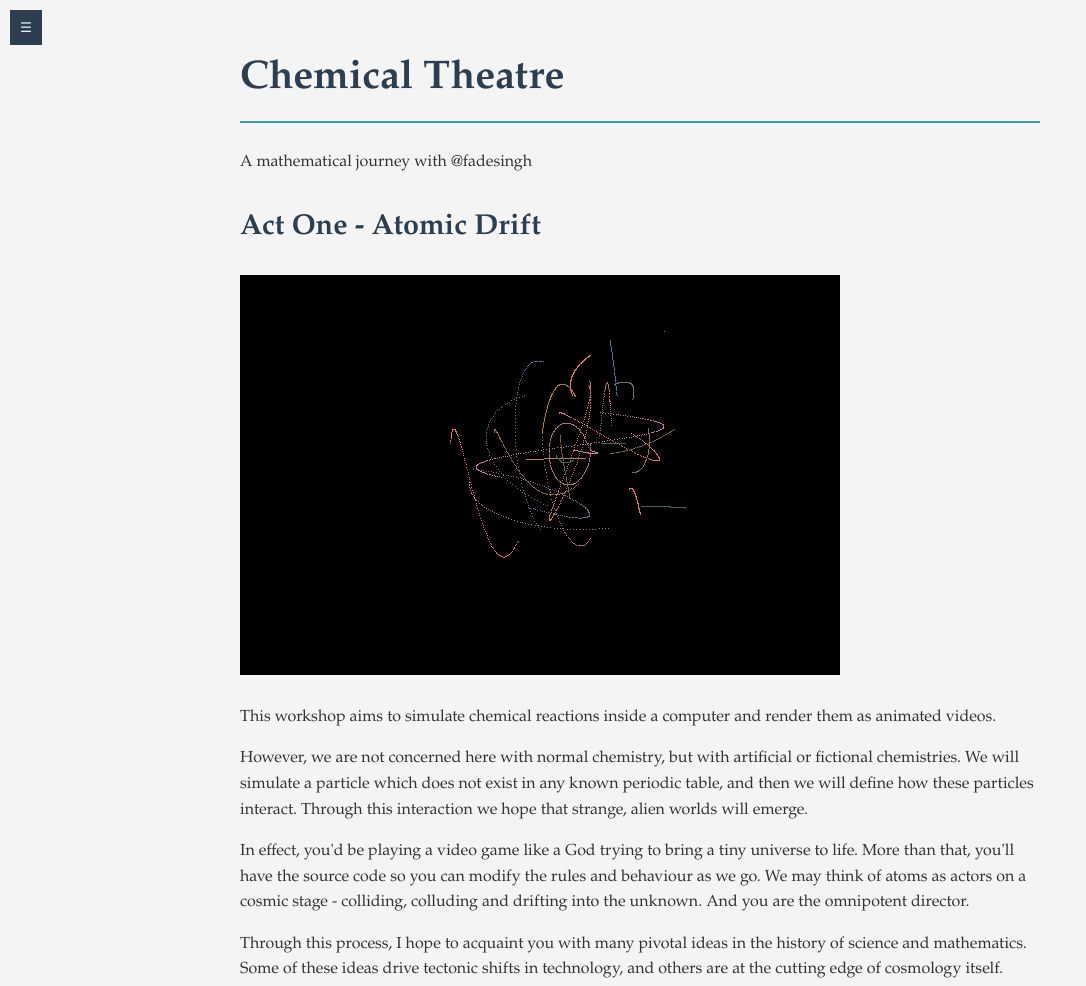
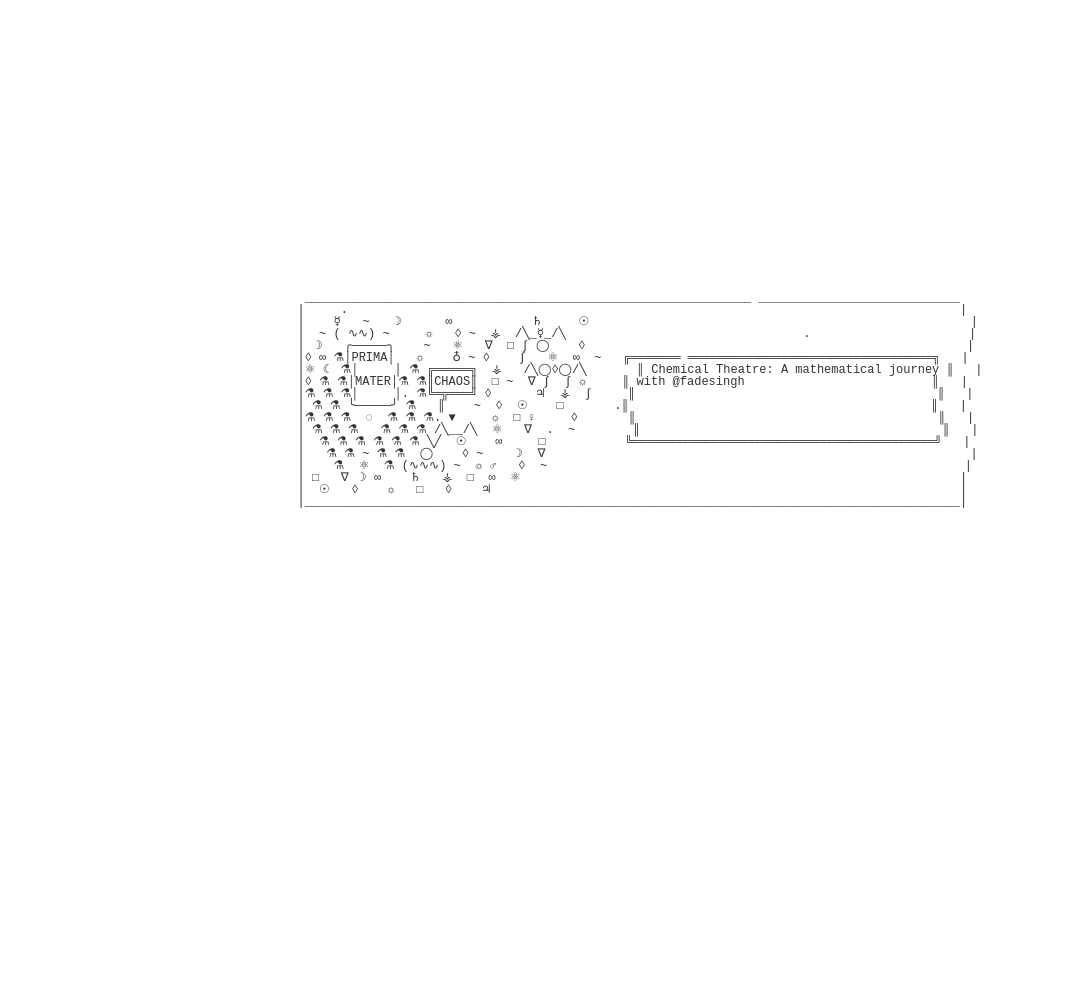
Before and after one commit to fadesingh/ChemicalTheater, a plain HTML site: page index.html in a window 1280 px wide. Shown: the top 986 px of the page, without its empty margins (0-1086 px from the left). After the commit the page ends 800 px from the top, so only its background shows below. Drawn offline with Linux system fonts and the light colour scheme.

Commit message:
updated site

```diff
--- a/index.html
+++ b/index.html
@@ -3,183 +3,169 @@
 <head>
     <meta charset="UTF-8">
     <meta name="viewport" content="width=device-width, initial-scale=1.0">
-    <title>Chemical Theatre</title>
+    <title>Chemical Theatre ASCII Animation</title>
     <style>
         body {
-            font-family: Garamond, serif;
-            line-height: 1.6;
+            background-color: white;
             color: #333;
+            font-family: 'Courier New', Courier, monospace;
+            display: flex;
+            justify-content: center;
+            align-items: center;
+            height: 100vh;
             margin: 0;
-            padding: 0;
-            background-color: #f4f4f4;
+            overflow: hidden;
         }
-        .sidebar {
-            width: 250px;
-            background-color: #2c3e50;
-            color: #ecf0f1;
-            position: fixed;
-            height: 100vh;
-            left: -250px;
-            transition: left 0.3s ease;
-            z-index: 1000;
-            overflow-y: auto;
-        }
-        .sidebar.active {
-            left: 0;
-        }
-        .sidebar-content {
-            padding: 20px;
-        }
-        .sidebar a {
-            color: #ecf0f1;
-            text-decoration: none;
-            display: block;
-            margin-bottom: 10px;
-        }
-        .sidebar a:hover {
-            color: #3498db;
-        }
-        .main-content {
-            transition: margin-left 0.3s ease;
-            padding: 20px;
-            max-width: 800px;
-            margin: 0 auto;
-        }
-        .toggle-btn {
-            position: fixed;
-            left: 10px;
-            top: 10px;
-            z-index: 1001;
-            background-color: #2c3e50;
-            color: #ecf0f1;
-            border: none;
-            padding: 10px;
-            cursor: pointer;
-        }
-        h1, h2 {
-            color: #2c3e50;
-        }
-        h1 {
-            font-size: 2.5em;
-            border-bottom: 2px solid #3498db;
-            padding-bottom: 10px;
-        }
-        h2 {
-            font-size: 1.8em;
-            margin-top: 30px;
-        }
-        .gif-container {
-            max-width: 100%;
-            height: auto;
-            margin: 20px 0;
-        }
-        img {
-            max-width: 100%;
-            height: auto;
-        }
-        ul {
-            padding-left: 20px;
-        }
-        @media (max-width: 768px) {
-            .sidebar {
-                width: 100%;
-                left: -100%;
-            }
-            .main-content {
-                margin-left: 0;
-            }
+        #canvas {
+            font-size: 12px;
+            line-height: 1;
+            white-space: pre;
         }
     </style>
 </head>
 <body>
-    <button class="toggle-btn" onclick="toggleSidebar()">☰</button>
-
-    <nav class="sidebar" id="sidebar">
-        <div class="sidebar-content">
-            <h2>Sections</h2>
-            <a href="#introduction">Introduction</a>
-            <a href="#themes">Themes Covered</a>
-            <a href="#who-should-participate">Who should participate?</a>
-            <a href="#method">Method</a>
-            <a href="#schedule">Schedule</a>
-            <a href="#fees">Fees</a>
-            <a href="#reading-list">Reading List</a>
-            <a href="#links">Links</a>
-        </div>
-    </nav>
-
-    <div class="main-content">
-        <header>
-            <h1>Chemical Theatre</h1>
-            <p>A mathematical journey with @fadesingh</p>
-        </header>
-
-        <main>
-            <section id="introduction">
-                <h2>Act One - Atomic Drift</h2>
-                <div class="gif-container">
-                    <img src="atomic_drift.gif?v=1" alt="Atomic Drift Animation">
-                </div>
-                <p>This workshop aims to simulate chemical reactions inside a computer and render them as animated videos.</p>
-                <p>However, we are not concerned here with normal chemistry, but with artificial or fictional chemistries. We will simulate a particle which does not exist in any known periodic table, and then we will define how these particles interact. Through this interaction we hope that strange, alien worlds will emerge.</p>
-                <p>In effect, you'd be playing a video game like a God trying to bring a tiny universe to life. More than that, you'll have the source code so you can modify the rules and behaviour as we go. We may think of atoms as actors on a cosmic stage - colliding, colluding and drifting into the unknown. And you are the omnipotent director.</p>
-                <p>Through this process, I hope to acquaint you with many pivotal ideas in the history of science and mathematics. Some of these ideas drive tectonic shifts in technology, and others are at the cutting edge of cosmology itself.</p>
-            </section>
-
-            <section id="themes">
-                <h2>Themes Covered</h2>
-                <p>(but not limited to) linear algebra, quantum mechanics, random or stochastic processes, time series analysis, probability, group theory, entropy, thermodynamics and more.</p>
-            </section>
-
-            <section id="who-should-participate">
-                <h2>Who should participate?</h2>
-                <p>If science and mathematics doesn't attract you on a deeply intellectual and emotional level, my course is not for you.</p>
-                <p>If you are above the age of 20, curious about scientific and mathematical ideas and their history beyond the level of a mere dilettante & not satisfied with the superficial treatment of pop-science books this might be exactly what you need. I am the bridge for that person, I am opening the door, but it's up to them if they want to walk in.</p>
-                <p>Some background in science or programming is preferred.</p>
-            </section>
-
-            <section id="method">
-                <h2>Method</h2>
-                <p>Google Group (mailing list), animated gifs & video, python codes, modules every 15 days, printed course material (at the end of the course).</p>
-            </section>
-
-            <section id="schedule">
-                <h2>Schedule</h2>
-                <p>3 months starting from September 10, 2024.</p>
-            </section>
-
-            <section id="fees">
-                <h2>Fees</h2>
-                <p>499 USD or Rs. 42,000 (depending on the conversion rate at the time of payment). All fees to be made in advance and are non-refundable. I reserve the right to admission.</p>
-            </section>
-
-            <section id="reading-list">
-                <h2>Reading List</h2>
-                <p>To be updated with recommended books and resources.</p>
-            </section>
-
-            <section id="links">
-                <h2>Links</h2>
-                <p>Placeholder for important links and resources.</p>
-            </section>
-        </main>
-
-        <footer>
-            <p>&copy; 2024 Chemical Theatre by @fadesingh</p>
-        </footer>
-    </div>
+    <div id="canvas"></div>
 
     <script>
-        function toggleSidebar() {
-            var sidebar = document.getElementById("sidebar");
-            var mainContent = document.querySelector(".main-content");
-            sidebar.classList.toggle("active");
-            if (sidebar.classList.contains("active")) {
-                mainContent.style.marginLeft = "250px";
-            } else {
-                mainContent.style.marginLeft = "0";
+        const canvas = document.getElementById('canvas');
+        let frame = 0;
+
+        const baseStructure = `
+ ___________________________________________________________________________________________
+|                                                                                           |
+|    ☿   ~   ☽      ∞           ♄     ☉                                                     |
+|  ~ (∿∿∿) ~     ☼   ◊ ~  ⚶  /╲_☿_/╲                                                        |
+| ☽   ╭─────╮    ~   ⚛   ∇  □ ∫ ◯    ◊                                                     |
+|◊ ∞ ⚗│PRIMA│   ☼    ♁ ~ ◊    ∫   ⚛  ∞  ~   ╔══════════════════════════════════════════╗   |
+|⚛ ☾ ⚗│     │ ⚗ ╔═════╗  ⚶   /╲◯◊◯/╲       ║                                          ║   |
+|◊ ⚗ ⚗│MATER│⚗ ⚗║CHAOS║  □ ~  ∇ ∫  ∫ ☼     ║                                          ║   |
+|⚗ ⚗ ⚗│     │⚗ ⚗╚═╦═══╝ ◊      ♃  ⚶  ∫     ║                                          ║   |
+| ⚗ ⚗ ╰─────╯ ⚗   ║    ~  ◊  ☉    □        ║                                          ║   |
+|⚗ ⚗ ⚗  ◌  ⚗ ⚗ ⚗  ▼     ☼  □ ♀     ◊       ║                                          ║   |
+| ⚗ ⚗ ⚗   ⚗ ⚗ ⚗ /╲__/╲  ⚛   ∇  ⚶  ~        ║                                          ║   |
+|  ⚗ ⚗ ⚗ ⚗ ⚗ ⚗ ╲╱  ☉    ∞     □           ╚══════════════════════════════════════════╝   |
+|   ⚗ ⚗ ~ ⚗ ⚗  ◯    ◊ ~    ☽  ∇                                                           |
+|    ⚗  ⚛  ⚗ (∿∿∿) ~  ☼ ♂   ◊  ~                                                          |
+| □   ∇ ☽ ∞    ♄   ⚶  □  ∞  ⚛                                                             |
+|  ☉   ◊    ☼   □   ◊    ♃                                                                 |
+|___________________________________________________________________________________________|
+        `;
+
+        const textFragments = [
+            "Chemical Theatre: A mathematical journey with @fadesingh",
+            "Act One - Atomic Drift",
+            "This workshop aims to simulate chemical reactions inside a computer",
+            "and render them as animated videos.",
+            "We are not concerned here with normal chemistry,",
+            "but with artificial or fictional chemistries.",
+            "We will simulate a particle which does not exist in any known periodic table,",
+            "and then we will define how these particles interact.",
+            "Through this interaction we hope that strange, alien worlds will emerge.",
+            "You'd be playing a video game like a God trying to bring a tiny universe to life.",
+            "You'll have the source code so you can modify the rules and behaviour as we go.",
+            "We may think of atoms as actors on a cosmic stage -",
+            "colliding, colluding and drifting into the unknown.",
+            "And you are the omnipotent director.",
+            "Themes: linear algebra, quantum mechanics, random processes,",
+            "time series analysis, probability, group theory, entropy, thermodynamics and more.",
+            "If you are above 20, curious about scientific and mathematical ideas",
+            "beyond the level of a mere dilettante & not satisfied with pop-science books,",
+            "this might be exactly what you need.",
+            "Some background in science or programming is preferred.",
+            "3 months starting from September 10, 2024.",
+            "Fees: 499 USD or Rs. 42,000"
+        ];
+
+        const equations = [
+            "E = mc²",
+            "F = G(m₁m₂)/r²",
+            "∇ × B = μ₀J + μ₀ε₀∂E/∂t",
+            "iℏ∂ψ/∂t = Ĥψ",
+            "S = k ln W",
+            "PV = nRT",
+            "∫ e^x dx = e^x + C",
+            "∇ · E = ρ/ε₀",
+            "d/dx[f(x)g(x)] = f'(x)g(x) + f(x)g'(x)",
+            "∑(n=1 to ∞) 1/n² = π²/6",
+        ];
+
+        function getRandomPosition(width, height) {
+            return {
+                x: Math.floor(Math.random() * (width - 10)),
+                y: Math.floor(Math.random() * (height - 6))
+            };
+        }
+
+        function replaceAt(str, row, col, replacement) {
+            const lines = str.split('\n');
+            for (let i = 0; i < replacement.length; i++) {
+                if (row + i < lines.length) {
+                    lines[row + i] = lines[row + i].substring(0, col) +
+                                     replacement[i] +
+                                     lines[row + i].substring(col + replacement[i].length);
+                }
             }
+            return lines.join('\n');
         }
+
+        function animate() {
+            let currentFrame = baseStructure;
+
+            // Add text fragments
+            const textPos = {x: 45, y: 7};
+            const text = textFragments[Math.floor(frame / 180) % textFragments.length];
+            const wrappedText = wrapText(text, 40);
+            currentFrame = replaceAt(currentFrame, textPos.y, textPos.x, wrappedText);
+
+            // Add equation
+            if (frame % 180 === 0) {
+                const equation = equations[Math.floor(Math.random() * equations.length)];
+                const eqPos = getRandomPosition(40, 15);
+                currentFrame = replaceAt(currentFrame, eqPos.y, eqPos.x, [equation]);
+            }
+
+            // Animate symbols (every 2 seconds)
+            if (frame % 60 === 0) {
+                const symbols = '☿☽☾☉♄♃♀♂⚛⚗◊□∇∞☼◯';
+                for (let i = 0; i < currentFrame.length; i++) {
+                    if (symbols.includes(currentFrame[i]) && Math.random() < 0.05) {
+                        const randomSymbol = symbols[Math.floor(Math.random() * symbols.length)];
+                        currentFrame = currentFrame.substring(0, i) + randomSymbol + currentFrame.substring(i + 1);
+                    }
+                }
+            }
+
+            // Add some noise (every frame, but less of it)
+            for (let i = 0; i < 10; i++) {
+                const pos = getRandomPosition(80, 20);
+                const noise = Math.random() < 0.5 ? '.' : ' ';
+                currentFrame = replaceAt(currentFrame, pos.y, pos.x, [noise]);
+            }
+
+            canvas.textContent = currentFrame;
+            frame++;
+            setTimeout(() => requestAnimationFrame(animate), 33); // ~30 fps
+        }
+
+        function wrapText(text, maxLength) {
+            const words = text.split(' ');
+            let lines = [];
+            let currentLine = '';
+
+            words.forEach(word => {
+                if ((currentLine + word).length <= maxLength) {
+                    currentLine += (currentLine ? ' ' : '') + word;
+                } else {
+                    lines.push(currentLine);
+                    currentLine = word;
+                }
+            });
+            lines.push(currentLine);
+
+            return lines;
+        }
+
+        animate();
     </script>
 </body>
 </html>
```
